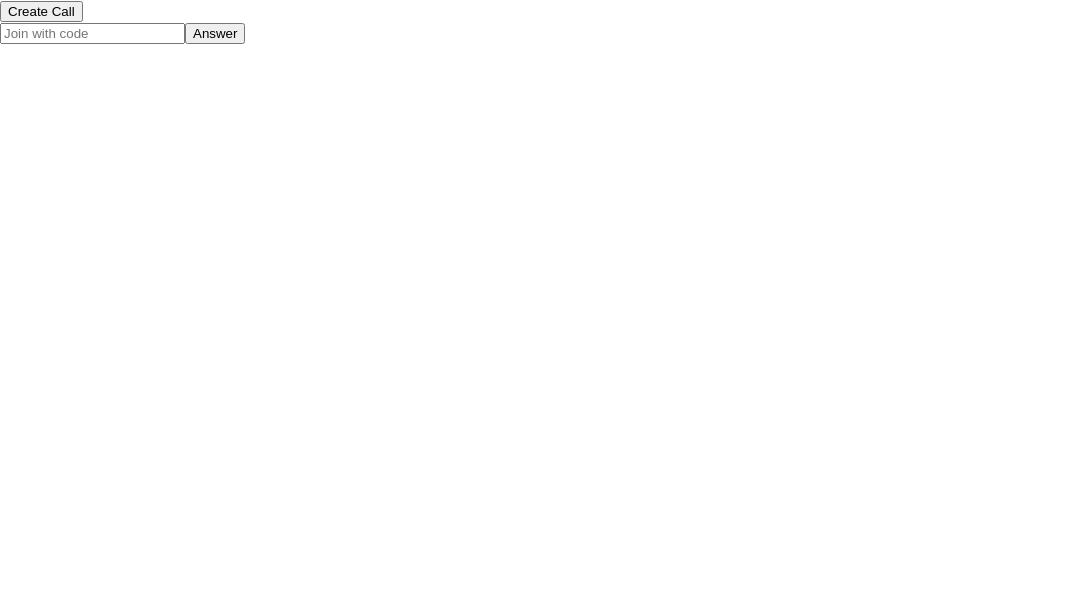
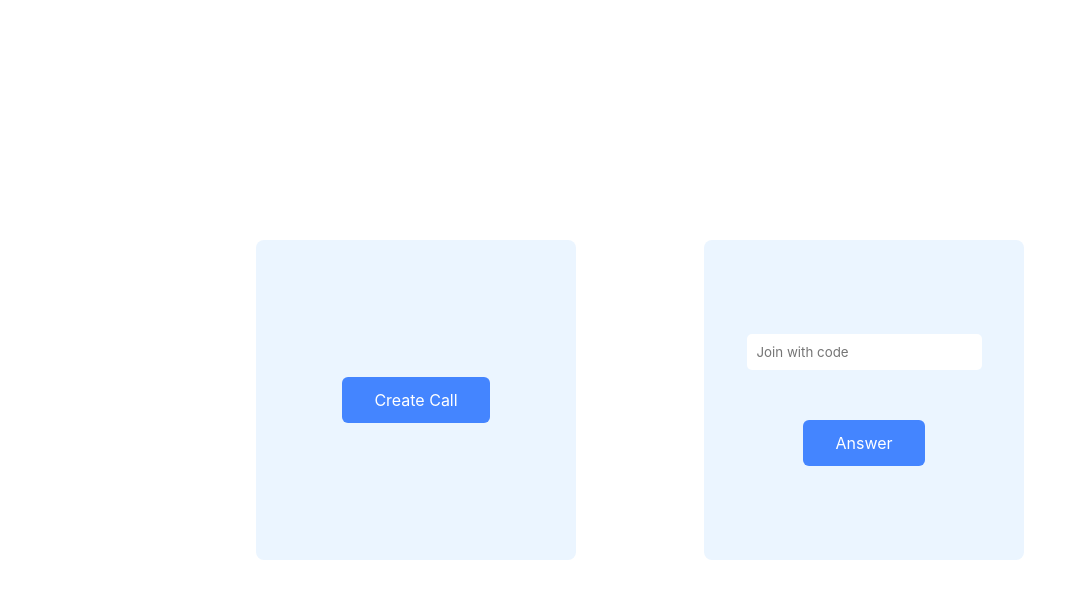
Before and after one commit to e-jordan-b/chitchat, a React (Create React App) app in the folder client/: page / in a window 1280 px wide. Shown: the top 598 px of the page, without its empty margins (0-1087 px from the left). Built offline with nearby package versions, Linux system fonts and the light colour scheme.

Commit message:
added css

```diff
--- a/client/src/call.css
+++ b/client/src/call.css
@@ -0,0 +1,185 @@
+* {
+  box-sizing: border-box;
+}
+
+:root {
+  --color-primary: #4485ff;
+  --color-primary-light: #ebf5ff;
+}
+
+body {
+  margin: 0;
+  font-family: -apple-system, BlinkMacSystemFont, "Segoe UI", "Roboto",
+      "Oxygen", "Ubuntu", "Cantarell", "Fira Sans", "Droid Sans",
+      "Helvetica Neue", sans-serif;
+  -webkit-font-smoothing: antialiased;
+  -moz-osx-font-smoothing: grayscale;
+}
+
+button {
+  display: inline-block;
+  border: none;
+  font: inherit;
+  padding: 0.8rem 2rem;
+  border-radius: 6px;
+  background-color: var(--color-primary);
+  color: white;
+  cursor: pointer;
+}
+
+input {
+  border: none;
+  font-family: inherit;
+  padding: 10px;
+  border-radius: 5px;
+  margin-bottom: 50px;
+}
+
+video {
+  display: block;
+  object-fit: cover;
+  width: 100%;
+  height: 100%;
+  padding: 0;
+  margin: 0;
+  background: #ffffff;
+}
+
+.home {
+  height: 100vh;
+  display: grid;
+  grid-template-columns: repeat(auto-fit, minmax(250px, 1fr));
+  gap: 10vw;
+  padding: 30vh 20vw;
+}
+
+.home .box {
+  display: flex;
+  flex-direction: column;
+  align-items: center;
+  justify-content: center;
+  background-color: var(--color-primary-light);
+  color: var(--color-primary);
+  border-radius: 8px;
+  padding: 40px 20px;
+}
+
+.modalContainer {
+  position: absolute;
+  top: 0;
+  left: 0;
+  bottom: 0;
+  right: 0;
+  z-index: 1000;
+  background-color: rgba(0, 0, 0, 0.6);
+}
+
+.modal {
+  position: absolute;
+  top: 50%;
+  left: 50%;
+  transform: translate(-50%, -50%);
+  border-radius: 10px;
+  padding: 30px;
+  color: var(--color-primary);
+  background-color: white;
+}
+
+.modal h3 {
+  margin: 0;
+  font-weight: normal;
+}
+
+.modal .container {
+  display: flex;
+  margin-top: 40px;
+}
+
+.modal button.secondary {
+  margin-left: auto;
+  background-color: var(--color-primary-light);
+  color: var(--color-primary);
+  margin-right: 20px;
+}
+
+.videos .local {
+  position: absolute;
+  bottom: 40px;
+  right: 40px;
+  width: 280px;
+  height: 210px;
+  border-radius: 8px;
+  z-index: 10;
+}
+
+.videos .remote {
+  position: absolute;
+  top: 0;
+  left: 0;
+  bottom: 0;
+  right: 0;
+}
+
+.videos .buttonsContainer {
+  position: absolute;
+  left: 50%;
+  bottom: 40px;
+  transform: translateX(-50%);
+  display: flex;
+  z-index: 1;
+}
+
+.videos .buttonsContainer .button {
+  border: 2px solid transparent;
+  padding: 24px;
+  border-radius: 50%;
+  font-size: 0;
+  transition-property: border-color, box-shadow;
+  transition-duration: 500ms;
+  transition-timing-function: ease;
+}
+
+.videos .buttonsContainer .button:hover {
+  box-shadow: 0px 5px 10px #0000001a;
+  border-color: transparent;
+}
+
+.videos .buttonsContainer .hangup {
+  margin-right: 50px;
+  background-color: #ff694f;
+  color: #ffffff;
+}
+
+.videos .buttonsContainer .more {
+  background-color: white;
+  border-color: #dddddd;
+  cursor: pointer;
+}
+
+.videos .buttonsContainer .more .popover {
+  visibility: hidden;
+  position: absolute;
+  bottom: 100%;
+  left: 100%;
+  padding: 20px 0px;
+  font-size: 1rem;
+  background-color: white;
+  border-radius: 8px;
+  box-shadow: 0px 5px 10px #0000001a;
+}
+
+.videos .buttonsContainer .more:focus-within .popover {
+  visibility: visible;
+}
+
+.videos .buttonsContainer .more .popover button {
+  display: flex;
+  align-items: center;
+  white-space: nowrap;
+  background-color: white;
+  color: black;
+}
+
+.videos .buttonsContainer .more .popover button svg {
+  margin-right: 20px;
+}
```
